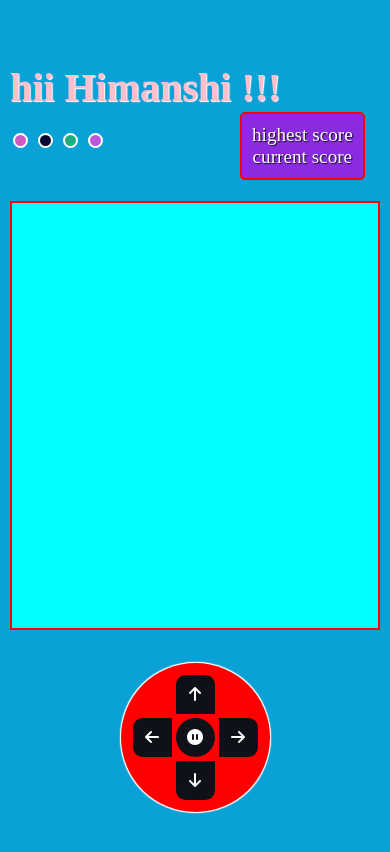
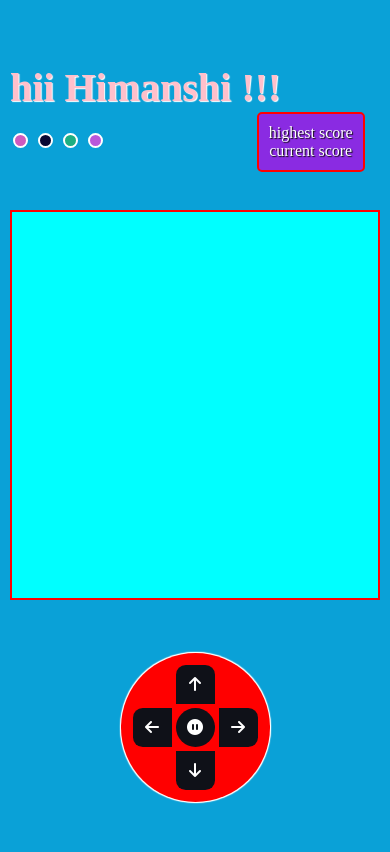
Before and after one commit to vikas2295998/snakegame, a plain HTML site: page index.html in a window 390 px wide. Shown: the part 800-1652 px from the top of the page. Drawn offline with Linux system fonts and the light colour scheme.

Commit message:
some UI changes

```diff
--- a/snake.css
+++ b/snake.css
@@ -342,12 +342,13 @@
       border: 2px solid red;
       padding: 10px;
     }
+
     #highest,
 #curr {
   display: flex;
   justify-content: center;
   align-items: center;
-  font-size: 1.2rem;
+  font-size: 1rem;
   font-weight: 500;
   color: white;
   text-shadow: 1px 1px 1px rgb(15, 14, 14);
@@ -359,7 +360,7 @@
   align-items:center;
 }
 #gamearea{
-  height: 110vw;
+  height: 100vw;
   width: 95vw;
   position: relative;
   top:24vh;
```
